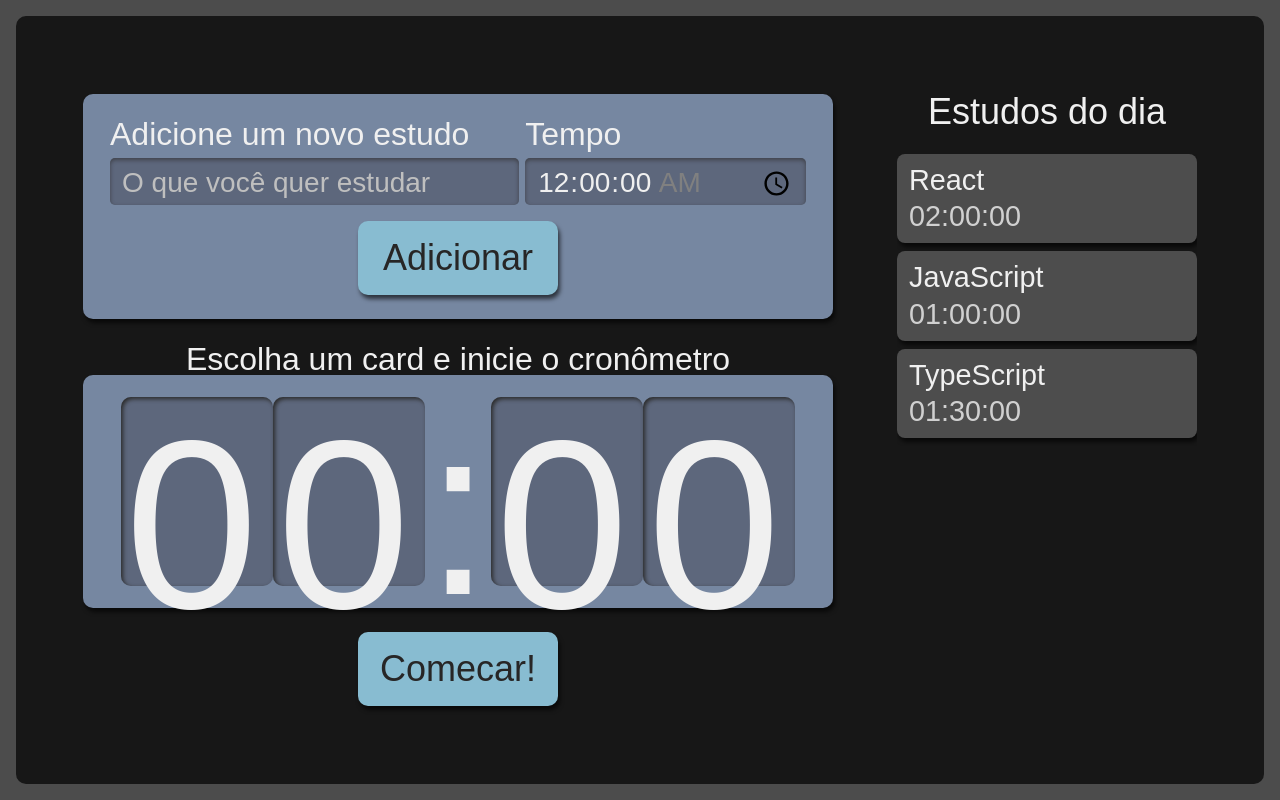
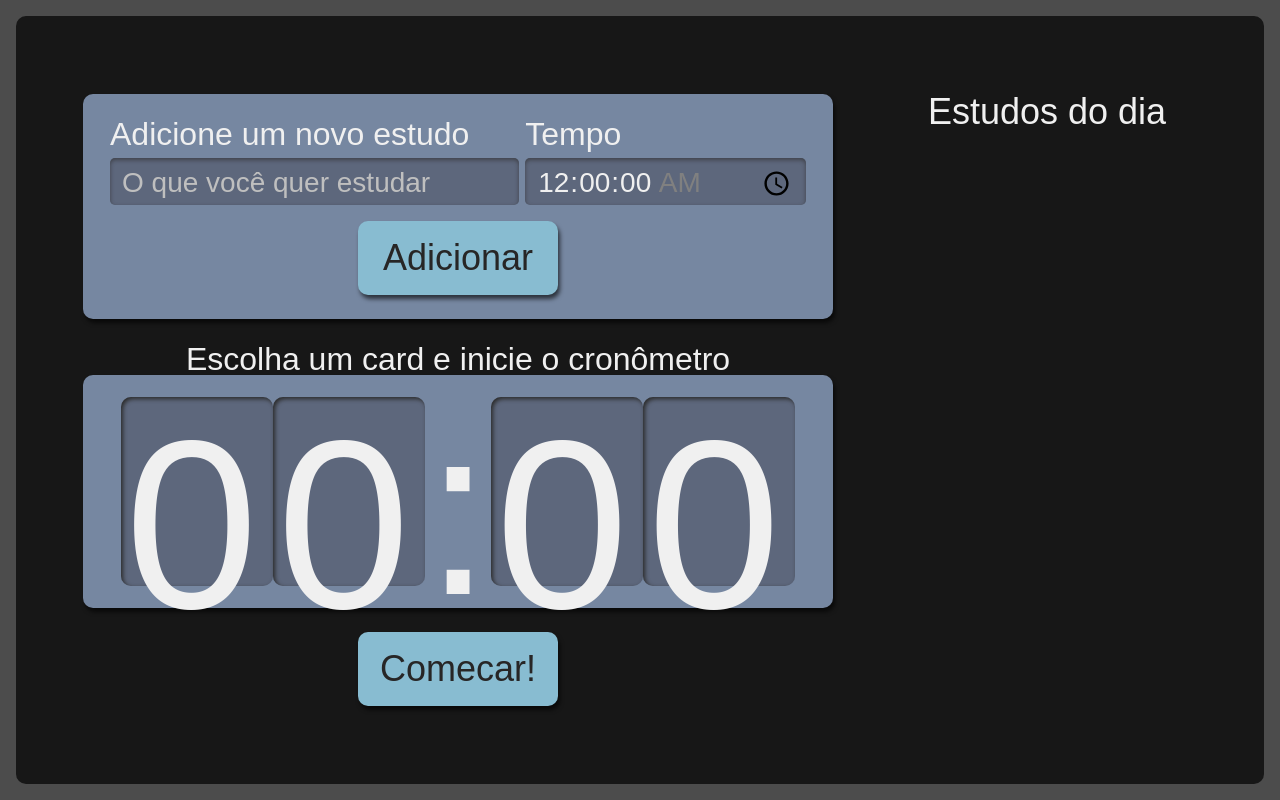
Before and after one commit to ph23013/alura-typeScript, a React (Create React App) app: page / in a window 1280 px wide. Built offline with nearby package versions, Linux system fonts and the light colour scheme.

Commit message:
apagando array do APP, UMA TESTE ATUALIZADO

```diff
--- a/src/pages/App.tsx
+++ b/src/pages/App.tsx
@@ -3,20 +3,11 @@
 import Lista from '../componentes/lista';
 import style from'./App.module.scss'
 import Cronometro from '../componentes/cronometro';
+import { iTarefa } from '../types/tarefa';
 
 function App() {
-  const [tarefas, setTarefas] = useState([{
+  const [tarefas, setTarefas] = useState<iTarefa[] | []>([]);
 
-    tarefa: "React",
-    tempo: "02:00:00"
-},{
-    tarefa: "JavaScript",
-    tempo: "01:00:00"
-},{
-    tarefa: "TypeScript",
-    tempo: "01:30:00"
-
-}]);
   return (
     <div className={style.AppStyle}>
       <Formulario setTarefas= {setTarefas}/>
```
